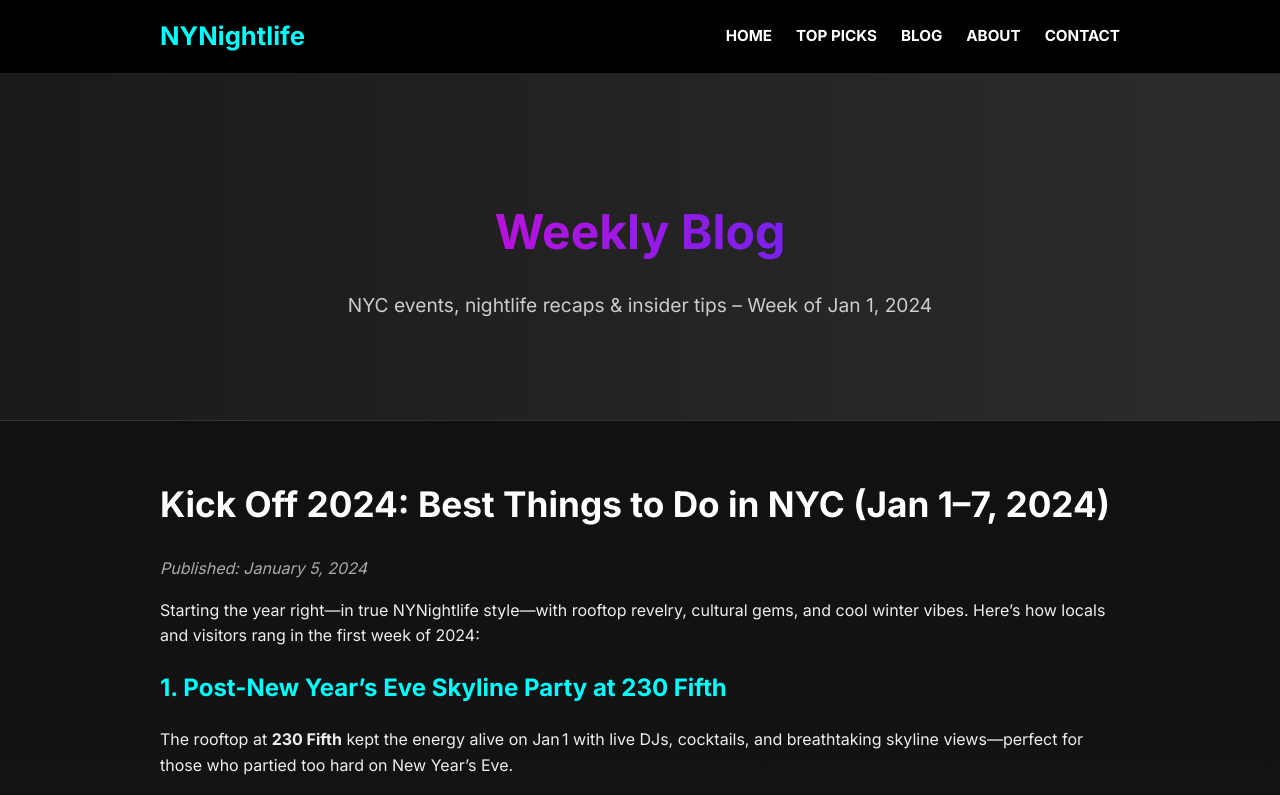
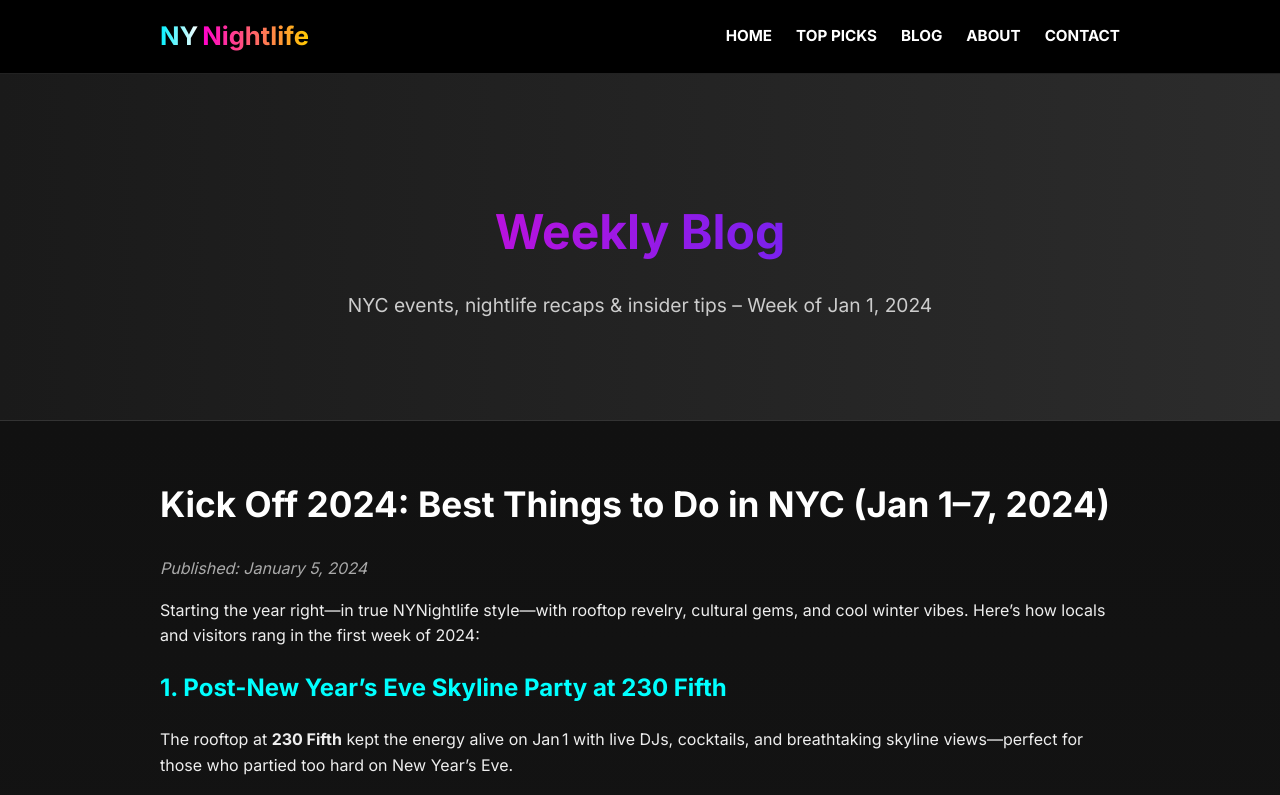
Before and after one commit to NyNightLife/nynightlife.github.io, a plain HTML site: page blog/week-1.html in a window 1280 px wide. Shown: the top 795 px of the page. Drawn offline with Linux system fonts and the light colour scheme.

Commit message:
Update style.css

```diff
--- a/blog/style.css
+++ b/blog/style.css
@@ -43,14 +43,22 @@ a:hover {
   font-weight: bold;
   display: flex;
   align-items: center;
+  text-decoration: none;
 }
 
-.logo .highlight {
+.logo-part1 {
+  background: linear-gradient(90deg, #00f0ff, #ffffff);
+  -webkit-background-clip: text;
+  -webkit-text-fill-color: transparent;
+}
+
+.logo-part2 {
   background: linear-gradient(90deg, #ff00cc, #ffcc00);
   -webkit-background-clip: text;
   -webkit-text-fill-color: transparent;
   margin-left: 4px;
 }
+
 
 .main-nav {
   display: flex;
```
